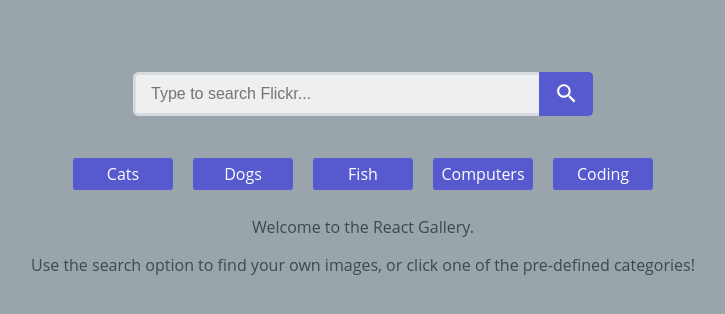
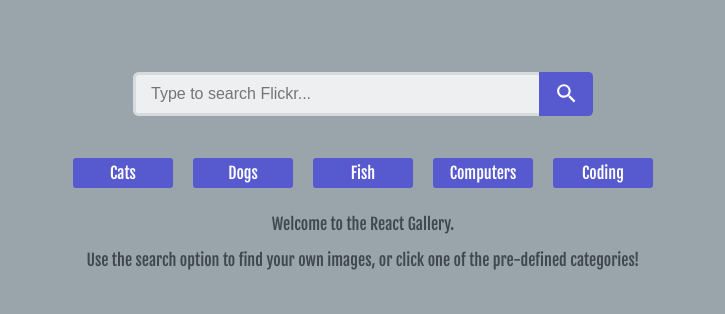
Before and after one commit to smatthews-nz/fsjs-techdegree-project7, a React (Create React App) app: page / in a window 1280 px wide. Shown: the top 314 px of the page, without its empty margins (277-1002 px from the left). Built offline with nearby package versions, Linux system fonts and the light colour scheme.

Commit message:
Adds comments

```diff
--- a/public/css/index.css
+++ b/public/css/index.css
@@ -1,7 +1,9 @@
 body {
   text-align: center;
-  font-family: 'Open Sans', sans-serif;
+  /* Custom font */
+  font-family: 'Fjalla One', sans-serif;
   color: #3f4850;
+  /* Custom background color */
   background-color:#99a5ab;
 }
 
@@ -53,6 +55,7 @@
 
 .main-nav a {
   display: block;
+   /* custom button colours */
   background: #5759cf;
   border-radius: 3px;
   padding: 5px;
@@ -62,6 +65,7 @@
 .main-nav .active,
 .main-nav a:hover,
 .search-form button:hover {
+  /* custom button colours */
   background-color: #363658;
 }
 
--- a/public/index.html
+++ b/public/index.html
@@ -9,6 +9,7 @@
     <link rel="manifest" href="%PUBLIC_URL%/manifest.json" />
     <title>React Gallery App</title>
     <link href="https://fonts.googleapis.com/icon?family=Material+Icons" rel="stylesheet">
+    <link href="https://fonts.googleapis.com/css?family=Fjalla+One&display=swap" rel="stylesheet">
   </head>
   <body>
     <noscript>You need to enable JavaScript to run this app.</noscript>
--- a/src/components/PhotoContainer.js
+++ b/src/components/PhotoContainer.js
@@ -14,7 +14,9 @@
         isLoading: false
     }
 
-      performSearch = (query) => {
+    //use the axios get method to retrieve the queried images from the flickr api
+    performSearch = (query) => {
+          //for every search query, reset the isLoading state to true.
         this.setState({
             isLoading: true
             })
@@ -31,34 +33,40 @@
         });
       }
 
+      //when component loads, use the performSearch method on any matched urls
       componentDidMount() {
         this.performSearch(this.props.match.params.name);
       }
 
+      //when component updates, check keys, if different, performSearch method is called on the new key
       componentDidUpdate(prevProps){
-
         if(this.props.location.key !== prevProps.location.key) {
             this.performSearch(this.props.match.params.name);
-
             }
       }
+
+
       render() {
         return(
 
             <div className="photo-container">
-
+                {/* if loading leave h2 blank. */}
                 <h2> {
                         ( this.state.isLoading ) ? '' : `Photos of ${this.props.match.params.name}`
                     }
                 </h2>
                     <ul>
                         {
+                            //check if loading
                             ( this.state.isLoading ) ? <img className="loading-svg" src={loading} alt="loading" /> :
+                            //if photos > 0, map over the photos and create the lis
                             ( this.state.photos.length > 0 ) ? this.state.photos.map(
                                 photo =>
+                                //using the returned information, builds the URL string
                                 <Photo url={`https://farm${photo.farm}.staticflickr.com/${photo.server}/${photo.id}_${photo.secret}.jpg`} key={photo.id}/>
                             )
                             :
+                            // if No photos, load the not found component
                              <NotFound />
                         }
                     </ul>
--- a/src/components/SearchForm.js
+++ b/src/components/SearchForm.js
@@ -7,13 +7,16 @@
         keyword: ''
     }
 
+    //change handler for search input. Updates the keyword value for state
     onSearchChange = (e) => {
         this.setState({ keyword: e.target.value})
     }
 
+    //submit handler, prevents default behaviour, and pushes the search to the history object.
     handleSubmit = (e) => {
         e.preventDefault();
         this.props.history.push(`/${this.state.keyword}`)
+        //resets the input field.
         e.currentTarget.reset();
     }
 
@@ -24,7 +27,6 @@
                 <input type="search"
                  name="search"
                  onChange={this.onSearchChange}
-                 ref={(input) => this.query = input}
                  placeholder="Type to search Flickr..."
                  required />
                 <button type="submit" className="search-button">
```
